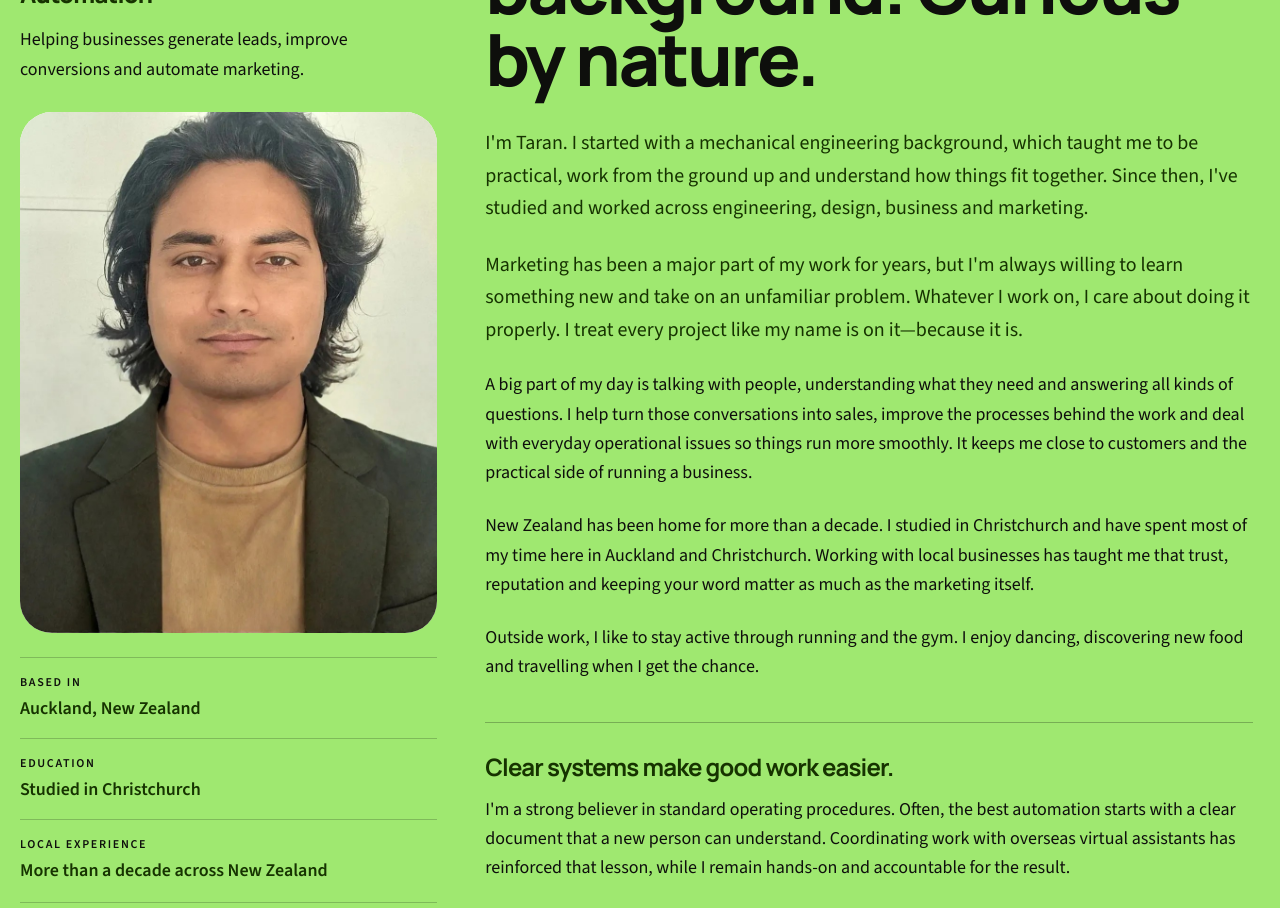
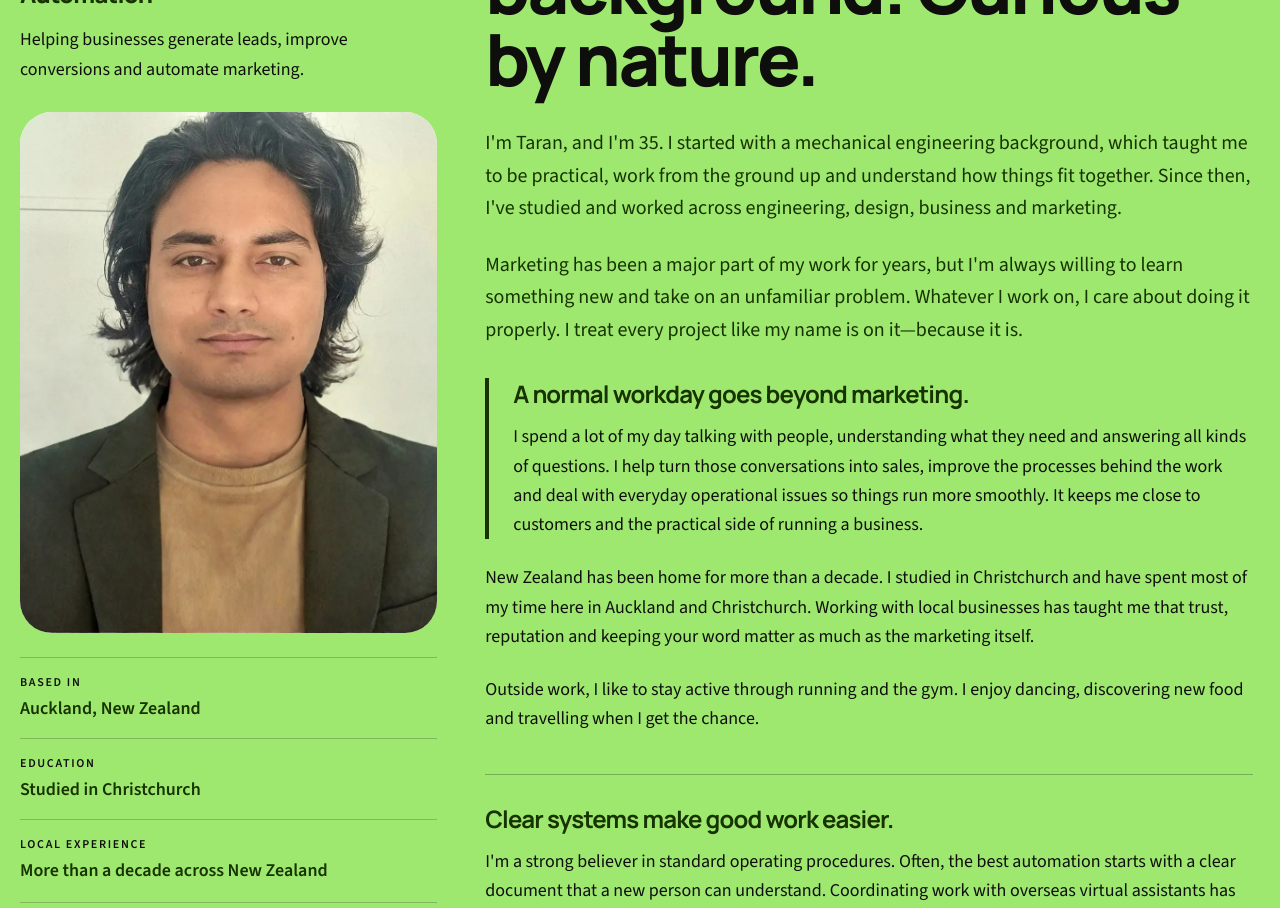
Before and after one commit to taranveerultra-bot/Tara-cv, a Next.js app: page / in a window 1280 px wide. Shown: the part 9880-10788 px from the top of the page. Built offline with nearby package versions, Linux system fonts and the light colour scheme.

Commit message:
Separate everyday sales and operations story

```diff
--- a/src/components/PortfolioSections.tsx
+++ b/src/components/PortfolioSections.tsx
@@ -231,9 +231,9 @@ export const AboutSection = () => (
                         Practical by background. Curious by nature.
                     </h2>
                     <p className="mt-8 max-w-3xl text-xl leading-relaxed text-secondary">
-                        I&apos;m Taran. I started with a mechanical engineering background, which taught me to be
-                        practical, work from the ground up and understand how things fit together. Since then,
-                        I&apos;ve studied and worked across engineering, design, business and marketing.
+                        I&apos;m Taran, and I&apos;m 35. I started with a mechanical engineering background, which
+                        taught me to be practical, work from the ground up and understand how things fit together.
+                        Since then, I&apos;ve studied and worked across engineering, design, business and marketing.
                     </p>
                     <p className="mt-6 max-w-3xl text-xl leading-relaxed text-secondary">
                         Marketing has been a major part of my work for years, but I&apos;m always willing to learn
@@ -241,12 +241,17 @@ export const AboutSection = () => (
                         properly. I treat every project like my name is on it—because it is.
                     </p>
 
-                    <p className="mt-6 max-w-3xl leading-relaxed text-secondary/80">
-                        A big part of my day is talking with people, understanding what they need and answering all
-                        kinds of questions. I help turn those conversations into sales, improve the processes behind
-                        the work and deal with everyday operational issues so things run more smoothly. It keeps me
-                        close to customers and the practical side of running a business.
-                    </p>
+                    <div className="mt-8 max-w-3xl border-l-4 border-secondary pl-6">
+                        <h3 className="text-2xl font-bold text-secondary">
+                            A normal workday goes beyond marketing.
+                        </h3>
+                        <p className="mt-3 leading-relaxed text-secondary/80">
+                            I spend a lot of my day talking with people, understanding what they need and answering all
+                            kinds of questions. I help turn those conversations into sales, improve the processes
+                            behind the work and deal with everyday operational issues so things run more smoothly. It
+                            keeps me close to customers and the practical side of running a business.
+                        </p>
+                    </div>
 
                     <p className="mt-6 max-w-3xl leading-relaxed text-secondary/80">
                         New Zealand has been home for more than a decade. I studied in Christchurch and have spent most
```
